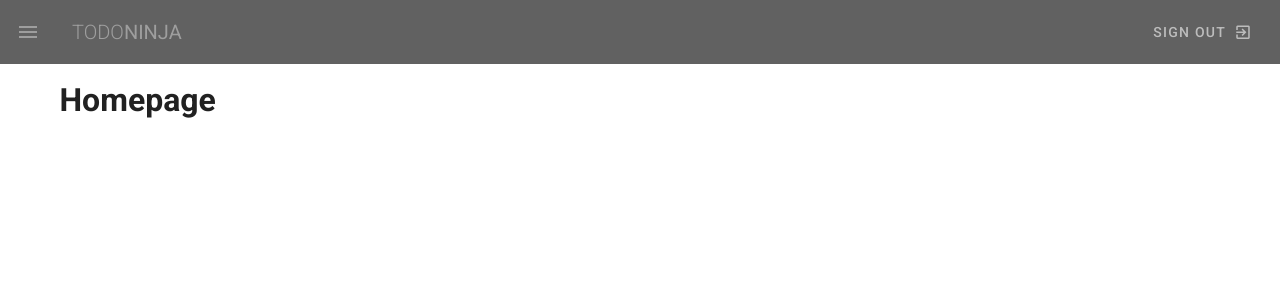
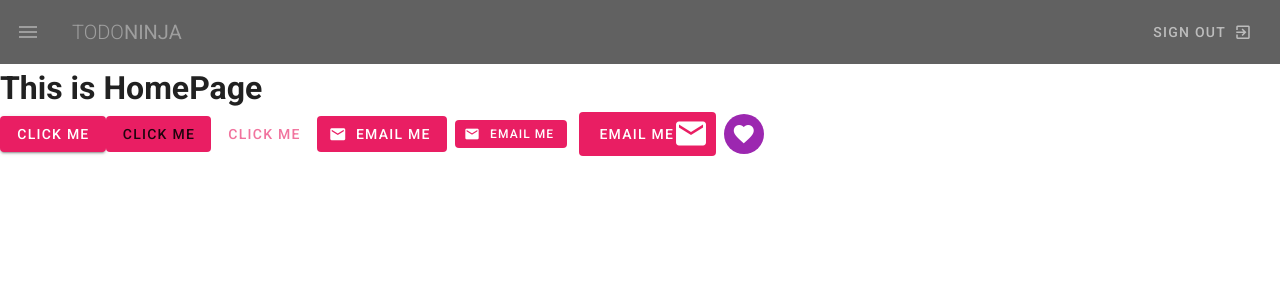
Before and after one commit to Kesang97/Vuetify-Demo-UI, a Vue app: page / in a window 1280 px wide. Shown: the top 300 px of the page. Built offline with nearby package versions, Linux system fonts and the light colour scheme.

Commit message:
files structured

```diff
--- a/package.json
+++ b/package.json
@@ -10,12 +10,14 @@
   "dependencies": {
     "core-js": "^3.6.5",
     "vue": "^2.6.11",
+    "vue-router": "^3.2.0",
     "vuetify": "^2.6.0"
   },
   "devDependencies": {
     "@mdi/font": "^7.0.96",
     "@vue/cli-plugin-babel": "~4.5.15",
     "@vue/cli-plugin-eslint": "~4.5.15",
+    "@vue/cli-plugin-router": "~4.5.15",
     "@vue/cli-service": "~4.5.15",
     "babel-eslint": "^10.1.0",
     "eslint": "^6.7.2",
--- a/src/App.vue
+++ b/src/App.vue
@@ -1,31 +1,25 @@
 <template>
   <v-app>
       <Navbar/>
-
       <v-main>
-      <v-container>
-      <home-demo/>
-    </v-container>
+        <router-view></router-view>
       </v-main>
-
 
   </v-app>
 </template>
 
 <script>
-import HomeDemo from './components/home-demo.vue';
-import Navbar from './components/Navbar.vue';
+import Navbar from './components/Navbar.vue'
 
 export default {
   name: 'App',
-
   components: {
-    HomeDemo,
     Navbar
    },
+  data() {
+    return{
 
-  data: () => ({
-    //
-  }),
-};
+    }
+  }
+}
 </script>
--- a/src/components/home-demo.vue
+++ /dev/null
@@ -1,43 +0,0 @@
-<template>
-  <div>
-    <div class="homepage">
-      <h1>Homepage</h1>
-
-      <!-- <v-btn class="pink white--text">Click Me</v-btn>
-      <v-btn depressed color="pink">click me</v-btn>
-      <v-btn plain color="pink">click me</v-btn>
-
-      <v-btn depressed class="pink white--text mr-2">
-        <v-icon left>mdi-email</v-icon>
-        <span>email me</span>
-      </v-btn>
-
-      <v-btn depressed small class="pink white--text mr-2">
-        <v-icon left small>mdi-email</v-icon>
-        <span>email me</span>
-      </v-btn>
-
-      <v-btn depressed large class="pink white--text mr-3">
-        <span>email me</span>
-        <v-icon right large>mdi-email</v-icon>
-      </v-btn>
-
-      <v-btn  fab depressed small dark color="purple">
-        <v-icon>mdi-heart</v-icon>
-      </v-btn> -->
-      <!-- <v-btn class="hidden-md-and-up">click me</v-btn> -->
-      <!-- <v-btn class="hidden-md-and-down">click me</v-btn> -->
-      <!-- <v-btn class="hidden-sm-only">click me</v-btn> -->
-
-    </div>
-  </div>
-</template>
-
-<script>
-  export default {
-
-    data: () => ({
-
-    }),
-  }
-</script>
--- a/src/main.js
+++ b/src/main.js
@@ -1,10 +1,12 @@
 import Vue from 'vue'
 import App from './App.vue'
 import vuetify from './plugins/vuetify'
+import router from './router'
 
 Vue.config.productionTip = false
 
 new Vue({
   vuetify,
+  router,
   render: h => h(App)
 }).$mount('#app')
--- /dev/null
+++ b/src/router/index.js
@@ -0,0 +1,29 @@
+import Vue from 'vue'
+import VueRouter from 'vue-router'
+import Home from '../views/Home.vue'
+
+Vue.use(VueRouter)
+
+const routes = [
+  {
+    path: '/',
+    name: 'Home',
+    component: Home
+  },
+  {
+    path: '/about',
+    name: 'About',
+    // route level code-splitting
+    // this generates a separate chunk (about.[hash].js) for this route
+    // which is lazy-loaded when the route is visited.
+    component: () => import(/* webpackChunkName: "about" */ '../views/About.vue')
+  }
+]
+
+const router = new VueRouter({
+  mode: 'history',
+  base: process.env.BASE_URL,
+  routes
+})
+
+export default router
--- /dev/null
+++ b/src/views/About.vue
@@ -0,0 +1,5 @@
+<template>
+  <div class="about">
+    <h1>This is an about page</h1>
+  </div>
+</template>
--- /dev/null
+++ b/src/views/Home.vue
@@ -0,0 +1,40 @@
+<template>
+  <div class="home">
+    <h1>This is HomePage</h1>
+
+    <v-btn class="pink white--text">click me</v-btn>
+    <v-btn depressed color="pink">click me</v-btn>
+    <v-btn plain color="pink">click me</v-btn>
+
+    <v-btn depressed class="pink white--text mr-2">
+      <v-icon left>mdi-email</v-icon>
+      <span>email me</span>
+    </v-btn>
+
+    <v-btn depressed small class="pink white--text mr-3">
+      <v-icon left small>mdi-email</v-icon>
+      <span>email me</span>
+    </v-btn>
+
+    <v-btn depressed large class="pink white--text mr-2">
+      <span>email me</span>
+      <v-icon right large>mdi-email</v-icon>
+    </v-btn>
+
+    <v-btn fab depressed small dark color="purple">
+      <v-icon>mdi-heart</v-icon>
+    </v-btn>
+
+  </div>
+</template>
+
+
+
+
+<script>
+// @ is an alias to /src
+
+export default {
+
+}
+</script>
```
Also changed, not shown: src/components/Navbar.vue (+26 -17 lines), 1 other file (tests, documents, lock files or other folders). Lines whose indentation alone changed are shown as unchanged.
